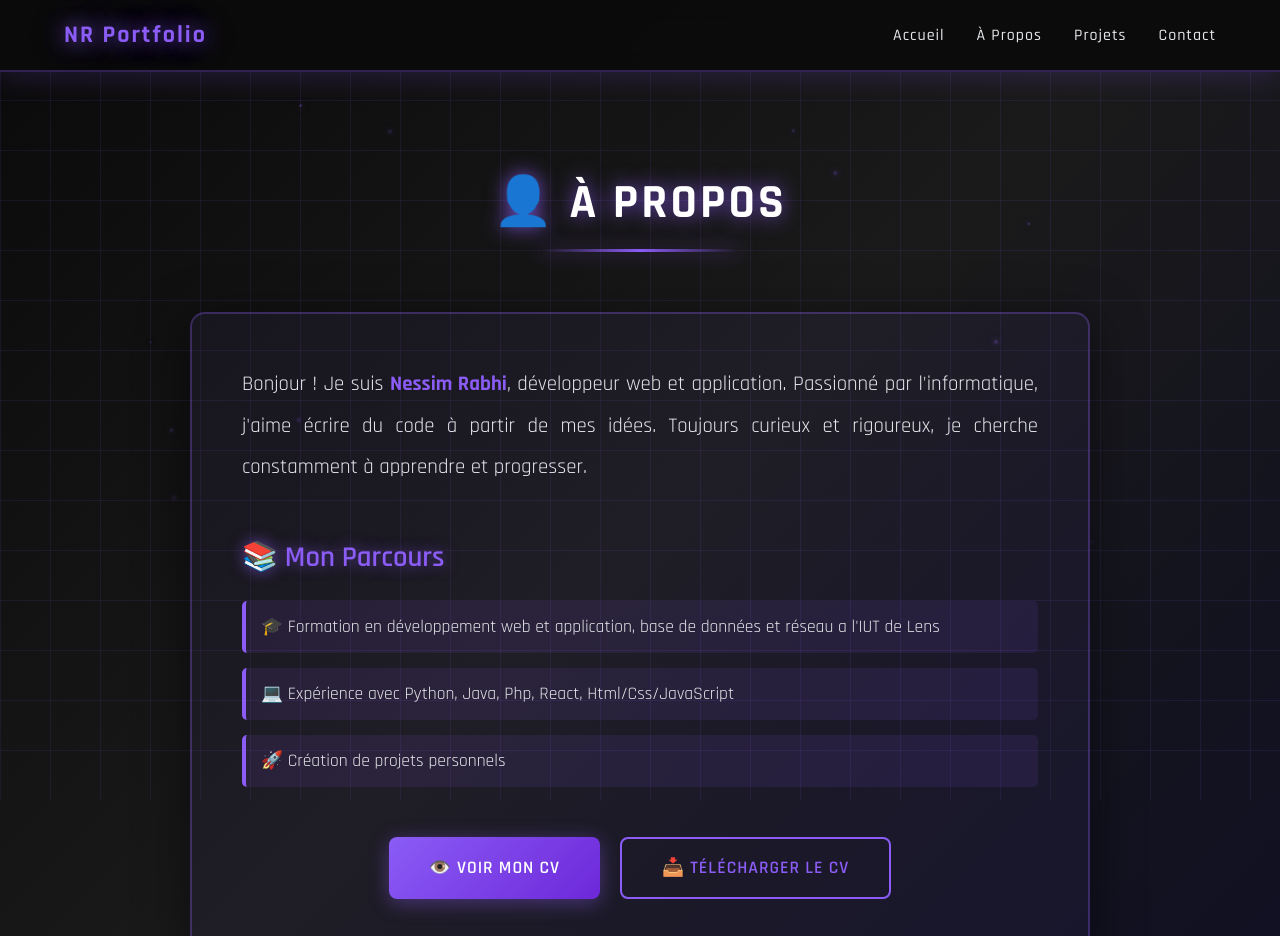
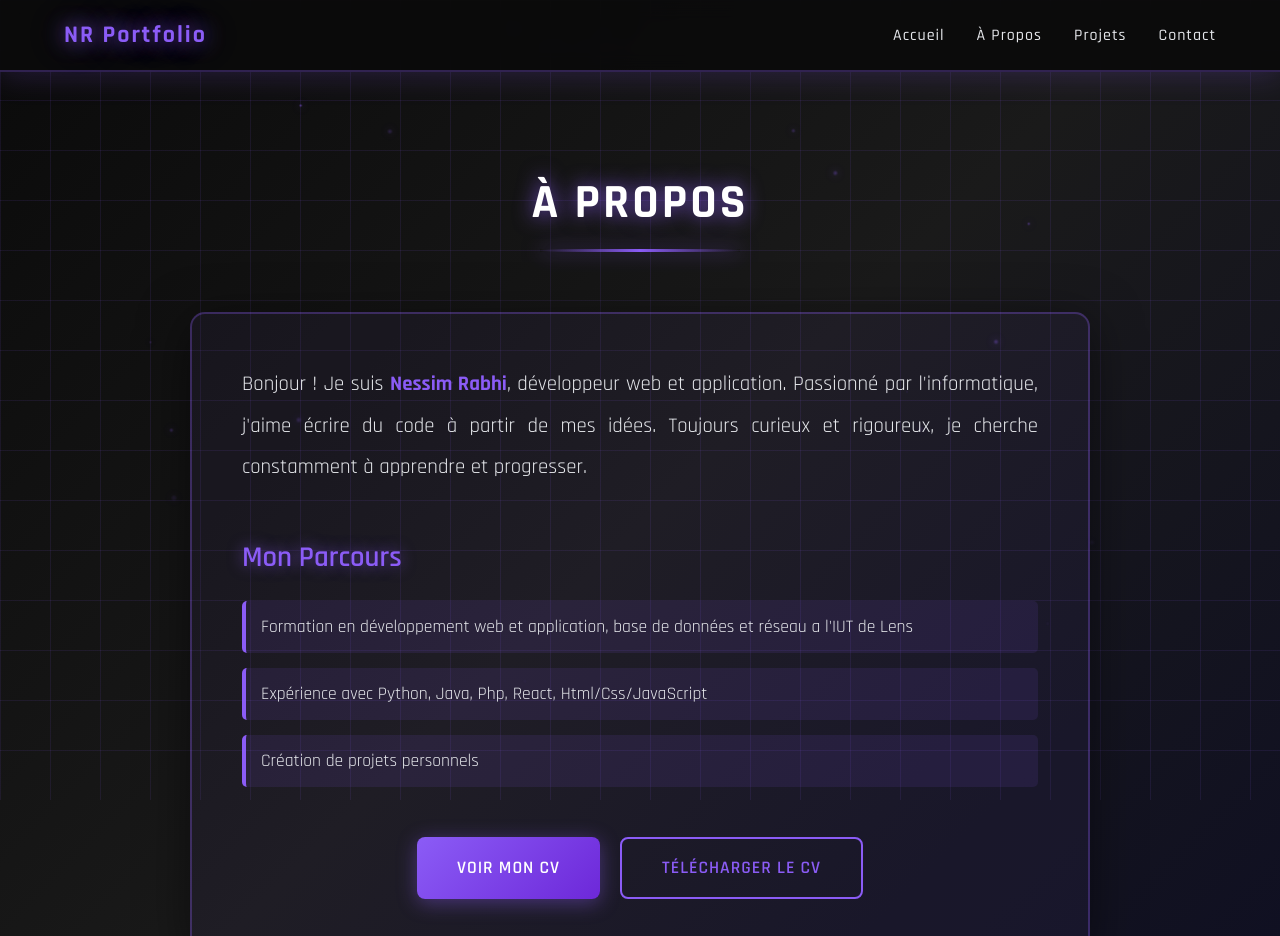
Before and after one commit to Zrid02/Portfolio, a React (Vite) app: page /#/a-propos in a window 1280 px wide. Shown: the top 936 px of the page. Built offline with nearby package versions, Linux system fonts and the light colour scheme.

Commit message:
Changement des émojis

```diff
--- a/src/components/About.jsx
+++ b/src/components/About.jsx
@@ -22,7 +22,7 @@ function About() {
             textShadow: "0 0 20px rgba(139, 92, 246, 0.8)",
           }}
         >
-          👤 À PROPOS
+          À PROPOS
         </h2>
         <div
           style={{
@@ -75,7 +75,7 @@ function About() {
               textShadow: "0 0 15px rgba(139, 92, 246, 0.6)",
             }}
           >
-            📚 Mon Parcours
+            Mon Parcours
           </h3>
           <ul
             style={{
@@ -84,9 +84,9 @@ function About() {
             }}
           >
             {[
-              "🎓 Formation en développement web et application, base de données et réseau a l'IUT de Lens",
-              "💻 Expérience avec Python, Java, Php, React, Html/Css/JavaScript",
-              "🚀 Création de projets personnels",
+              " Formation en développement web et application, base de données et réseau a l'IUT de Lens",
+              " Expérience avec Python, Java, Php, React, Html/Css/JavaScript",
+              " Création de projets personnels",
             ].map((item, index) => (
               <li
                 key={index}
@@ -148,7 +148,7 @@ function About() {
               gap: "10px",
             }}
           >
-            👁️ Voir mon CV
+            Voir mon CV
           </a>
 
           <a
@@ -183,7 +183,7 @@ function About() {
               gap: "10px",
             }}
           >
-            📥 Télécharger le CV
+            Télécharger le CV
           </a>
         </div>
       </div>
--- a/src/components/Contact.jsx
+++ b/src/components/Contact.jsx
@@ -22,7 +22,7 @@ function Contact() {
 
     if (!consent) {
       alert(
-        "Veuillez accepter la politique de confidentialité (RGPD) pour envoyer ce message."
+        "Veuillez accepter la politique de confidentialité (RGPD) pour envoyer ce message.",
       );
       return;
     }
@@ -89,7 +89,7 @@ function Contact() {
             textShadow: "0 0 20px rgba(139, 92, 246, 0.8)",
           }}
         >
-          💬 ME CONTACTER
+          ME CONTACTER
         </h2>
         <div
           style={{
--- a/src/components/Hero.jsx
+++ b/src/components/Hero.jsx
@@ -105,7 +105,7 @@ function Hero() {
             textTransform: "uppercase",
           }}
         >
-          🔎 Voir mes skills
+          Voir mes skills
         </button>
 
         <button
@@ -134,7 +134,7 @@ function Hero() {
             textTransform: "uppercase",
           }}
         >
-          💬 Me Contacter
+          Me Contacter
         </button>
       </div>
 
--- a/src/components/Projects.jsx
+++ b/src/components/Projects.jsx
@@ -71,7 +71,7 @@ function Projects() {
           setIsVisible(true);
         }
       },
-      { threshold: 0.1 }
+      { threshold: 0.1 },
     );
 
     if (sectionRef.current) {
@@ -109,7 +109,7 @@ function Projects() {
             textShadow: "0 0 20px rgba(139, 92, 246, 0.8)",
           }}
         >
-          ⚔️ MES PROJETS
+          MES PROJETS
         </h2>
         <div
           style={{
@@ -304,7 +304,7 @@ function Projects() {
                       e.target.style.boxShadow = "none";
                     }}
                   >
-                    🔗 GitHub
+                    GitHub
                   </a>
                 )}
 
@@ -337,7 +337,7 @@ function Projects() {
                       e.target.style.transform = "translateY(0)";
                     }}
                   >
-                    🚀 Demo
+                    Demo
                   </a>
                 )}
               </div>
--- a/src/components/Skills.jsx
+++ b/src/components/Skills.jsx
@@ -4,7 +4,6 @@ function Skills() {
   const [isVisible, setIsVisible] = useState(false);
   const sectionRef = useRef(null);
 
-  // Liste de vos compétences avec niveaux
   const skills = [
     { name: "HTML/CSS", level: 90, color: "#E34F26" },
     { name: "JAVASCRIPT", level: 70, color: "#F7DF1E" },
@@ -71,7 +70,7 @@ function Skills() {
             textShadow: "0 0 20px rgba(139, 92, 246, 0.8)",
           }}
         >
-          🔎 MES SKILLS
+          MES SKILLS
         </h2>
         <div
           style={{
```
